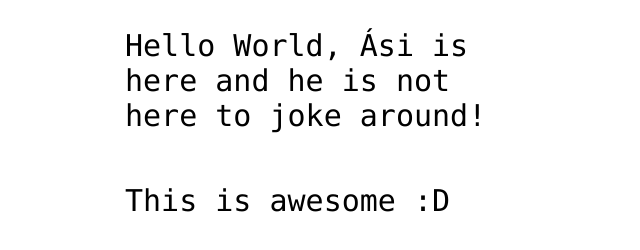
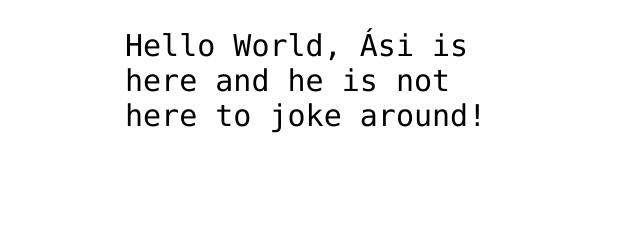
Before and after one commit to asmundur31/hello-world, a plain HTML site: page index.html in a window 1280 px wide. Shown: the part 360-610 px from the top of the page, without its empty margins (315-955 px from the left). Drawn offline with Linux system fonts and the light colour scheme.

Commit message:
removed content

```diff
--- a/index.html
+++ b/index.html
@@ -15,6 +15,5 @@
     />
 
     <p>Hello World, Ási is here and he is not here to joke around!</p>
-    <p>This is awesome :D</p>
   </body>
 </html>
```
